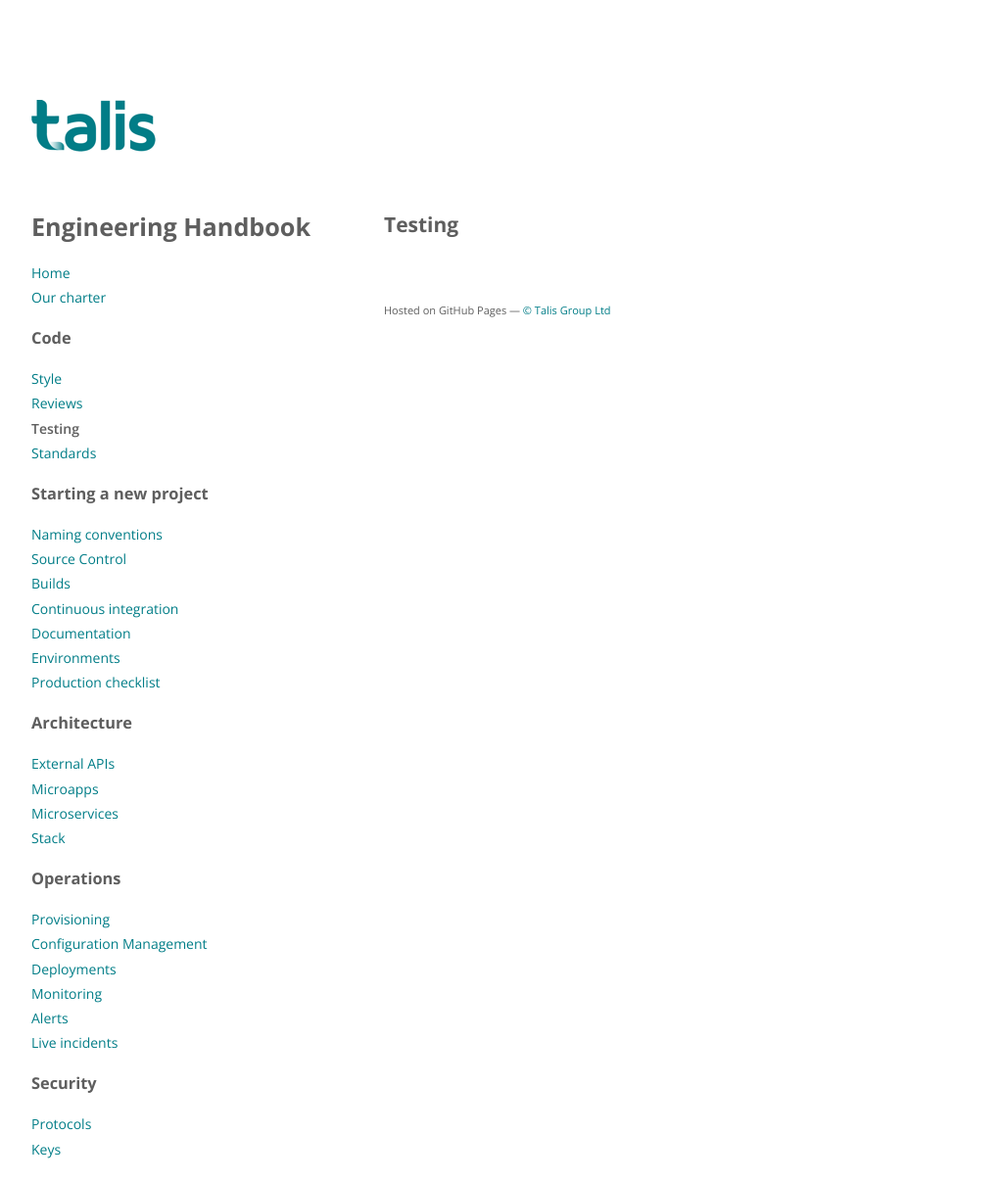
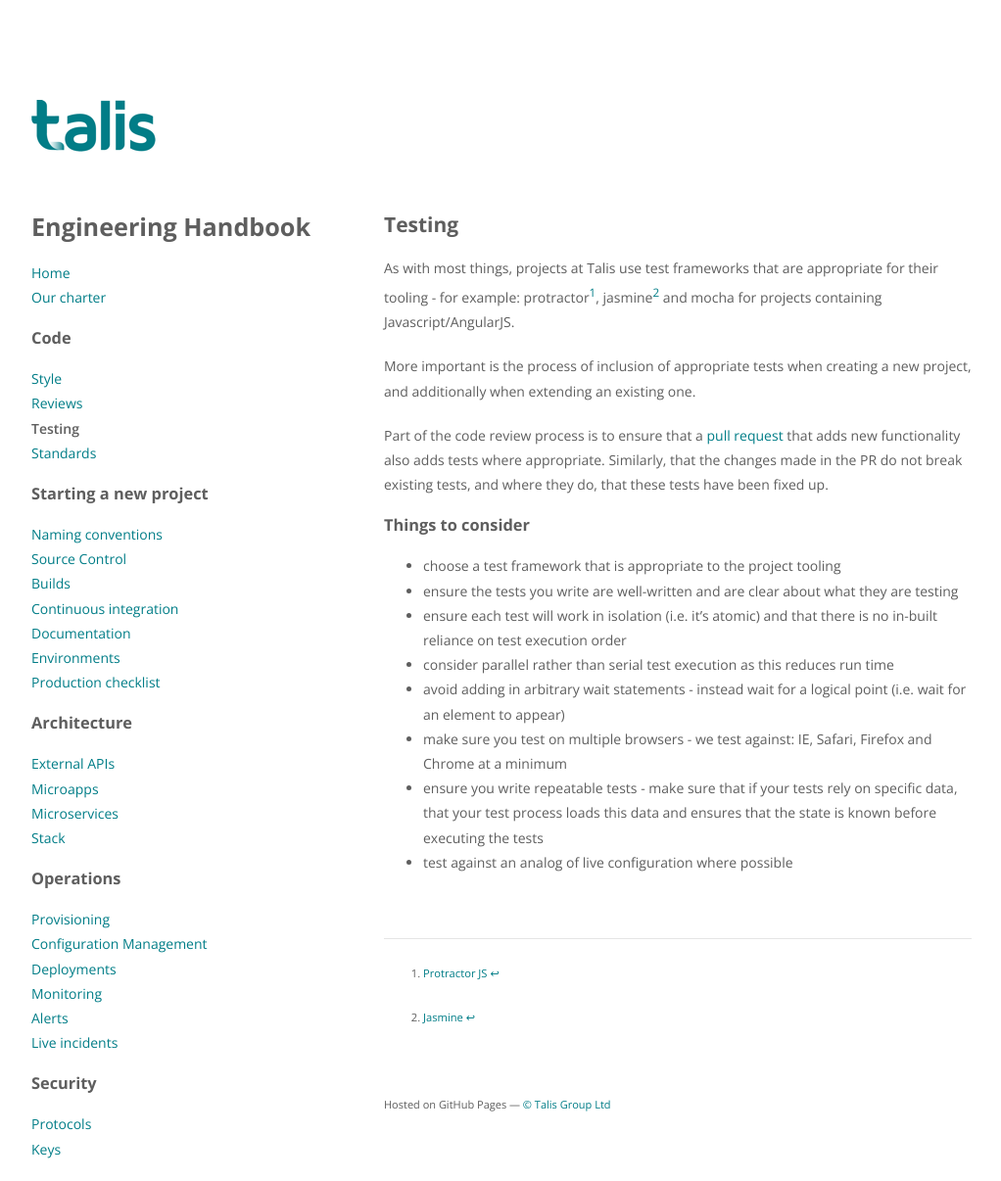
Before and after one commit to ellerbrock/talis.github.io, a Jekyll site: the page built from topics/testing.md, in a window 1280 px wide. Shown: the whole page at 98% size, without its empty margins (128-1150 px from the left). Built offline with Jekyll 4.4.1, drawn with Linux system fonts in a browser that asks for light colours.

Commit message:
add placeholder for testing

```diff
--- a/topics/testing.md
+++ b/topics/testing.md
@@ -3,3 +3,24 @@
 title: Testing
 body_class: testing
 ---
+
+As with most things, projects at Talis use test frameworks that are appropriate for their tooling - for example: protractor[^1], jasmine[^2] and mocha for projects containing Javascript/AngularJS.
+
+More important is the process of inclusion of appropriate tests when creating a new project, and additionally when extending an existing one.
+
+Part of the code review process is to ensure that a [pull request](code-reviews.html) that adds new functionality also adds tests where appropriate. Similarly, that the changes made in the PR do not break existing tests, and where they do, that these tests have been fixed up.
+
+### Things to consider
+
+* choose a test framework that is appropriate to the project tooling
+* ensure the tests you write are well-written and are clear about what they are testing
+* ensure each test will work in isolation (i.e. it's atomic) and that there is no in-built reliance on test execution order
+* consider parallel rather than serial test execution as this reduces run time
+* avoid adding in arbitrary wait statements - instead wait for a logical point (i.e. wait for an element to appear)
+* make sure you test on multiple browsers - we test against: IE, Safari, Firefox and Chrome at a minimum
+* ensure you write repeatable tests - make sure that if your tests rely on specific data, that your test process loads this data and ensures that the state is known before executing the tests
+* test against an analog of live configuration where possible
+
+[^1]: [Protractor JS](https://angular.github.io/protractor/#/)
+[^2]: [Jasmine](http://jasmine.github.io/1.3/introduction.html)
+[^3]: [Mocha](http://mochajs.org/)
```
